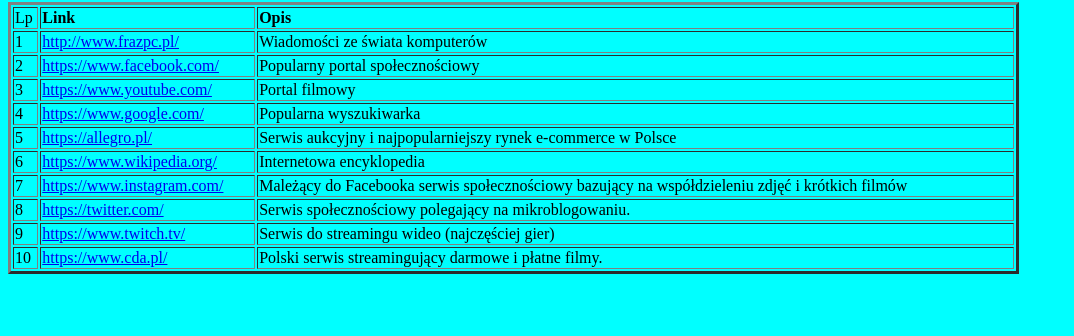
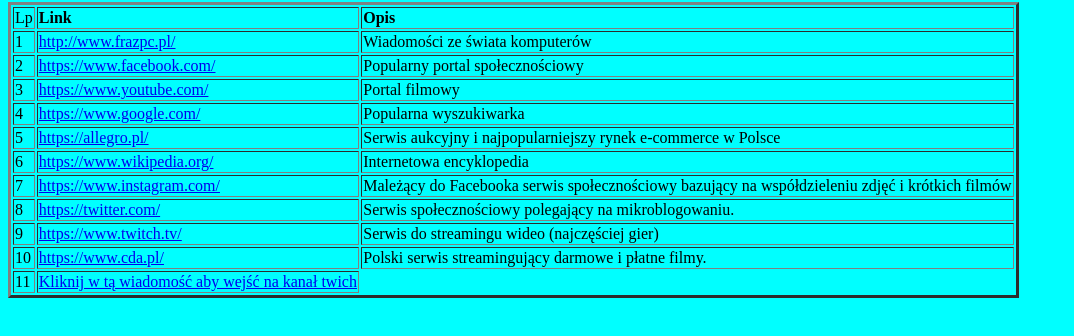
Before and after one commit to Nixoonn/nixonweb, a plain HTML site: page index.html in a window 1280 px wide. Shown: the part 78-414 px from the top of the page, without its empty margins (0-1074 px from the left). Drawn offline with Linux system fonts and the light colour scheme.

Commit message:
Update index.html

```diff
--- a/index.html
+++ b/index.html
@@ -18,6 +18,7 @@
 <tr><td>8</td><td><a href="https://twitter.com/">https://twitter.com/</a></td><td>Serwis społecznościowy polegający na mikroblogowaniu.</td>
 <tr><td>9</td><td><a href="https://www.twitch.tv/">https://www.twitch.tv/</a></td><td>Serwis do streamingu wideo (najczęściej gier)</td>
 <tr><td>10</td><td><a href="https://www.cda.pl/">https://www.cda.pl/</a></td><td>Polski serwis streamingujący darmowe i płatne filmy.</td>
+<tr><td>11</td><td><a href="https://www.twitch.tv/rados214_pl">Kliknij w tą wiadomość aby wejść na kanał twich</a></td>
 		</table>
 	</body>
 </html>
```
